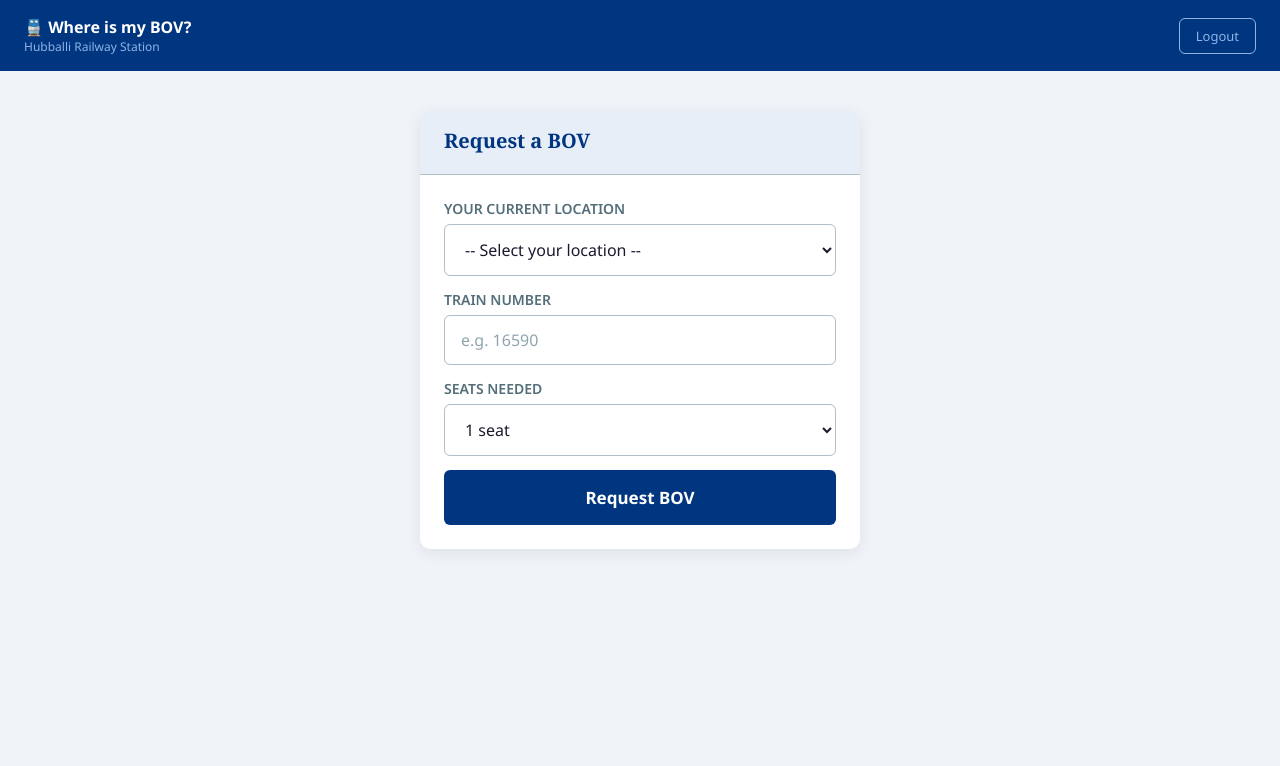
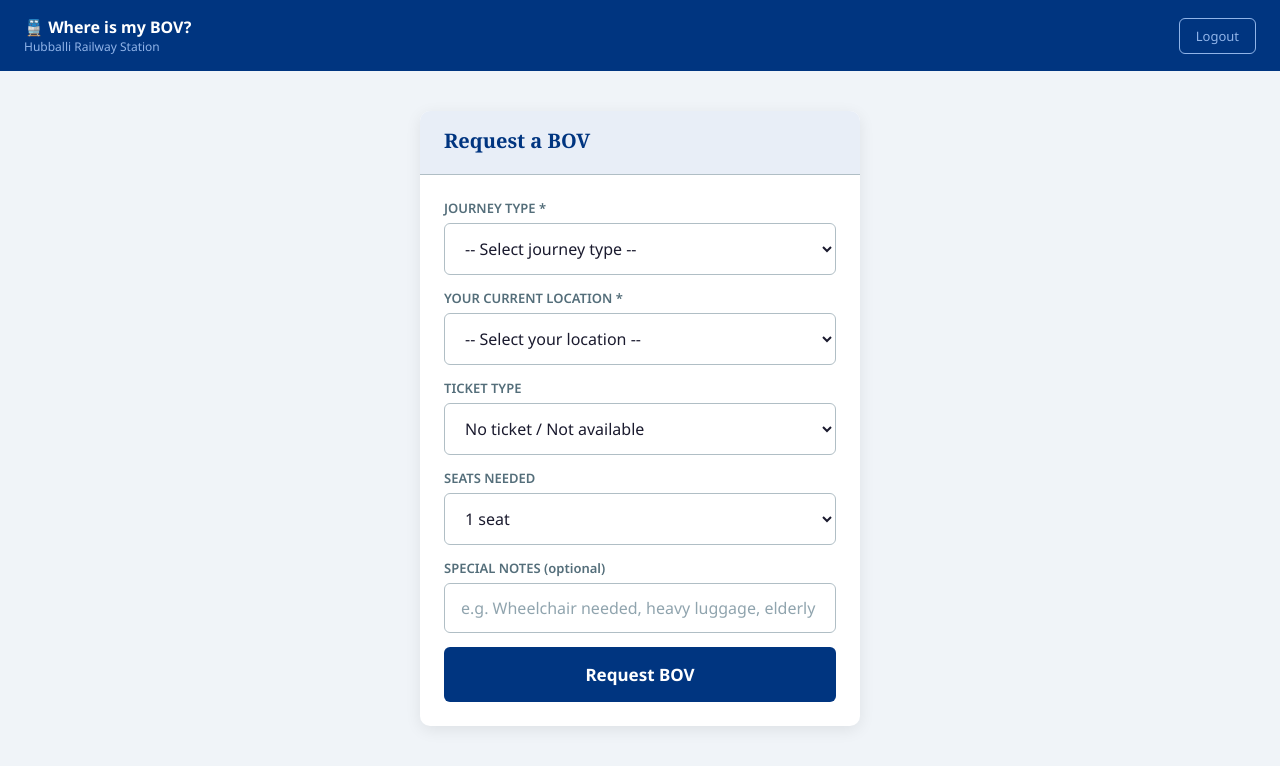
Before and after one commit to aayushkumarrai/bov-app, a React (Vite) app: page /passenger in a window 1280 px wide. Shown: the top 766 px of the page. Built offline with nearby package versions, Linux system fonts and the light colour scheme.

Commit message:
Added journey type, ticket type, notes and cancel button

```diff
--- a/src/DriverDashboard.jsx
+++ b/src/DriverDashboard.jsx
@@ -56,6 +56,13 @@ function DriverDashboard() {
     navigate("/login");
   };
 
+  const ticketLabel = (type, value) => {
+    if (type === "pnr") return `PNR: ${value}`;
+    if (type === "train") return `Train: ${value}`;
+    if (type === "uts") return "UTS Ticket";
+    return "No ticket";
+  };
+
   const headerBar = (
     <div style={{
       background: "#003580",
@@ -92,9 +99,7 @@ function DriverDashboard() {
         <div style={{ maxWidth: "480px", margin: "60px auto", padding: "0 20px", textAlign: "center" }}>
           <div style={{ fontSize: "56px", marginBottom: "16px" }}>🚗</div>
           <h2 style={{ fontSize: "24px", marginBottom: "8px" }}>On the way to passenger</h2>
-          <p style={{ color: "#546e7a", marginBottom: "24px" }}>
-            Please proceed to the location below.
-          </p>
+          <p style={{ color: "#546e7a", marginBottom: "24px" }}>Please proceed to the location below.</p>
           <div style={{
             background: "#ffffff",
             border: "2px solid #003580",
@@ -112,13 +117,23 @@ function DriverDashboard() {
               <strong>{acceptedRequest.location}</strong>
             </p>
             <p style={{ margin: "8px 0", fontSize: "15px" }}>
-              <span style={{ color: "#546e7a" }}>🚂 Train: </span>
-              <strong>{acceptedRequest.trainNumber}</strong>
+              <span style={{ color: "#546e7a" }}>🚆 Journey: </span>
+              <strong>{acceptedRequest.journeyType === "departing" ? "Departing Hubballi" : "Arriving at Hubballi"}</strong>
+            </p>
+            <p style={{ margin: "8px 0", fontSize: "15px" }}>
+              <span style={{ color: "#546e7a" }}>🎫 Ticket: </span>
+              <strong>{ticketLabel(acceptedRequest.ticketType, acceptedRequest.ticketValue)}</strong>
             </p>
             <p style={{ margin: "8px 0", fontSize: "15px" }}>
               <span style={{ color: "#546e7a" }}>💺 Seats: </span>
               <strong>{acceptedRequest.seatsNeeded}</strong>
             </p>
+            {acceptedRequest.notes && (
+              <p style={{ margin: "8px 0", fontSize: "15px", background: "#fff3e0", padding: "8px 12px", borderRadius: "6px" }}>
+                <span style={{ color: "#e65100" }}>📝 Note: </span>
+                <strong>{acceptedRequest.notes}</strong>
+              </p>
+            )}
           </div>
           <button
             onClick={completeRequest}
@@ -208,7 +223,12 @@ function DriverDashboard() {
                 <strong>{req.location}</strong>
               </p>
               <p style={{ margin: "8px 0", fontSize: "15px" }}>
-                <span style={{ color: "#546e7a" }}>🚂 Train: </span>{req.trainNumber}
+                <span style={{ color: "#546e7a" }}>🚆 Journey: </span>
+                {req.journeyType === "departing" ? "Departing Hubballi" : "Arriving at Hubballi"}
+              </p>
+              <p style={{ margin: "8px 0", fontSize: "15px" }}>
+                <span style={{ color: "#546e7a" }}>🎫 Ticket: </span>
+                {ticketLabel(req.ticketType, req.ticketValue)}
               </p>
               <p style={{ margin: "8px 0", fontSize: "15px" }}>
                 <span style={{ color: "#546e7a" }}>💺 Seats: </span>{req.seatsNeeded}
@@ -216,6 +236,11 @@ function DriverDashboard() {
               <p style={{ margin: "8px 0", fontSize: "14px", color: "#546e7a" }}>
                 👤 {req.passengerEmail}
               </p>
+              {req.notes && (
+                <p style={{ margin: "8px 0", fontSize: "14px", background: "#fff3e0", padding: "8px 12px", borderRadius: "6px" }}>
+                  <span style={{ color: "#e65100" }}>📝 </span>{req.notes}
+                </p>
+              )}
               <button
                 onClick={() => acceptRequest(req.id)}
                 style={{
--- a/src/PassengerDashboard.jsx
+++ b/src/PassengerDashboard.jsx
@@ -1,6 +1,6 @@
 import { useState, useEffect } from "react";
 import { db, auth } from "./firebase";
-import { collection, addDoc, serverTimestamp, query, where, onSnapshot } from "firebase/firestore";
+import { collection, addDoc, serverTimestamp, query, where, onSnapshot, doc, updateDoc } from "firebase/firestore";
 import { signOut } from "firebase/auth";
 import { useNavigate } from "react-router-dom";
 
@@ -22,8 +22,11 @@ const LOCATIONS = [
 
 function PassengerDashboard() {
   const [location, setLocation] = useState("");
-  const [trainNumber, setTrainNumber] = useState("");
+  const [journeyType, setJourneyType] = useState("");
+  const [ticketType, setTicketType] = useState("none");
+  const [ticketValue, setTicketValue] = useState("");
   const [seats, setSeats] = useState(1);
+  const [notes, setNotes] = useState("");
   const [error, setError] = useState("");
   const [activeRequest, setActiveRequest] = useState(null);
   const navigate = useNavigate();
@@ -37,8 +40,8 @@ function PassengerDashboard() {
     );
     const unsubscribe = onSnapshot(q, (snapshot) => {
       if (!snapshot.empty) {
-        const doc = snapshot.docs[0];
-        setActiveRequest({ id: doc.id, ...doc.data() });
+        const d = snapshot.docs[0];
+        setActiveRequest({ id: d.id, ...d.data() });
       } else {
         setActiveRequest(null);
       }
@@ -47,23 +50,39 @@ function PassengerDashboard() {
   }, []);
 
   const handleRequest = async () => {
-    if (!location || !trainNumber) {
-      setError("Please fill all fields.");
+    if (!location || !journeyType) {
+      setError("Please fill all required fields.");
+      return;
+    }
+    if ((ticketType === "pnr" || ticketType === "train") && !ticketValue) {
+      setError("Please enter your ticket details.");
       return;
     }
     try {
       await addDoc(collection(db, "requests"), {
         passengerId: auth.currentUser.uid,
         passengerEmail: auth.currentUser.email,
-        location: location,
-        trainNumber: trainNumber,
+        location,
+        journeyType,
+        ticketType,
+        ticketValue,
         seatsNeeded: seats,
+        notes,
         status: "pending",
         timestamp: serverTimestamp()
       });
+      setError("");
     } catch (e) {
       setError(e.message);
     }
+  };
+
+  const handleCancel = async () => {
+    if (!activeRequest) return;
+    await updateDoc(doc(db, "requests", activeRequest.id), {
+      status: "cancelled"
+    });
+    setActiveRequest(null);
   };
 
   const handleLogout = async () => {
@@ -108,28 +127,51 @@ function PassengerDashboard() {
           <div style={{ fontSize: "56px", marginBottom: "16px" }}>⏳</div>
           <h2 style={{ fontSize: "24px", marginBottom: "8px" }}>Waiting for a Driver</h2>
           <p style={{ color: "#546e7a", marginBottom: "24px" }}>
-            Your request has been sent to all available BOV drivers nearby.
+            Your request has been sent to all available BOV drivers.
           </p>
           <div style={{
             background: "#ffffff",
             border: "1px solid #b0bec5",
             borderRadius: "10px",
             padding: "20px",
-            textAlign: "left"
+            textAlign: "left",
+            marginBottom: "20px"
           }}>
             <p style={{ margin: "8px 0", fontSize: "15px" }}>
               <span style={{ color: "#546e7a" }}>📍 Location: </span>
               <strong>{activeRequest.location}</strong>
             </p>
             <p style={{ margin: "8px 0", fontSize: "15px" }}>
-              <span style={{ color: "#546e7a" }}>🚂 Train: </span>
-              <strong>{activeRequest.trainNumber}</strong>
+              <span style={{ color: "#546e7a" }}>🚆 Journey: </span>
+              <strong>{activeRequest.journeyType === "departing" ? "Departing Hubballi" : "Arriving at Hubballi"}</strong>
             </p>
             <p style={{ margin: "8px 0", fontSize: "15px" }}>
               <span style={{ color: "#546e7a" }}>💺 Seats: </span>
               <strong>{activeRequest.seatsNeeded}</strong>
             </p>
+            {activeRequest.notes && (
+              <p style={{ margin: "8px 0", fontSize: "15px" }}>
+                <span style={{ color: "#546e7a" }}>📝 Notes: </span>
+                <strong>{activeRequest.notes}</strong>
+              </p>
+            )}
           </div>
+          <button
+            onClick={handleCancel}
+            style={{
+              width: "100%",
+              padding: "14px",
+              background: "#ffffff",
+              color: "#c62828",
+              border: "2px solid #c62828",
+              borderRadius: "6px",
+              fontSize: "15px",
+              fontWeight: "700",
+              cursor: "pointer"
+            }}
+          >
+            Cancel Request
+          </button>
         </div>
       </div>
     );
@@ -188,8 +230,17 @@ function PassengerDashboard() {
           </div>
 
           <div style={{ padding: "24px" }}>
-            <label style={{ display: "block", fontSize: "14px", fontWeight: "600", color: "#546e7a", marginBottom: "6px" }}>
-              YOUR CURRENT LOCATION
+            <label style={{ display: "block", fontSize: "13px", fontWeight: "600", color: "#546e7a", marginBottom: "6px" }}>
+              JOURNEY TYPE *
+            </label>
+            <select value={journeyType} onChange={e => setJourneyType(e.target.value)}>
+              <option value="">-- Select journey type --</option>
+              <option value="departing">Departing from Hubballi</option>
+              <option value="arriving">Arriving at Hubballi</option>
+            </select>
+
+            <label style={{ display: "block", fontSize: "13px", fontWeight: "600", color: "#546e7a", marginBottom: "6px" }}>
+              YOUR CURRENT LOCATION *
             </label>
             <select value={location} onChange={e => setLocation(e.target.value)}>
               <option value="">-- Select your location --</option>
@@ -198,17 +249,31 @@ function PassengerDashboard() {
               ))}
             </select>
 
-            <label style={{ display: "block", fontSize: "14px", fontWeight: "600", color: "#546e7a", marginBottom: "6px" }}>
-              TRAIN NUMBER
+            <label style={{ display: "block", fontSize: "13px", fontWeight: "600", color: "#546e7a", marginBottom: "6px" }}>
+              TICKET TYPE
             </label>
-            <input
-              type="text"
-              placeholder="e.g. 16590"
-              value={trainNumber}
-              onChange={e => setTrainNumber(e.target.value)}
-            />
+            <select value={ticketType} onChange={e => { setTicketType(e.target.value); setTicketValue(""); }}>
+              <option value="none">No ticket / Not available</option>
+              <option value="pnr">PNR Number</option>
+              <option value="train">Train Number</option>
+              <option value="uts">UTS Ticket</option>
+            </select>
 
-            <label style={{ display: "block", fontSize: "14px", fontWeight: "600", color: "#546e7a", marginBottom: "6px" }}>
+            {(ticketType === "pnr" || ticketType === "train") && (
+              <>
+                <label style={{ display: "block", fontSize: "13px", fontWeight: "600", color: "#546e7a", marginBottom: "6px" }}>
+                  {ticketType === "pnr" ? "ENTER PNR NUMBER" : "ENTER TRAIN NUMBER"}
+                </label>
+                <input
+                  type="text"
+                  placeholder={ticketType === "pnr" ? "e.g. 8714521369" : "e.g. 16590"}
+                  value={ticketValue}
+                  onChange={e => setTicketValue(e.target.value)}
+                />
+              </>
+            )}
+
+            <label style={{ display: "block", fontSize: "13px", fontWeight: "600", color: "#546e7a", marginBottom: "6px" }}>
               SEATS NEEDED
             </label>
             <select value={seats} onChange={e => setSeats(Number(e.target.value))}>
@@ -216,6 +281,16 @@ function PassengerDashboard() {
                 <option key={n} value={n}>{n} {n === 1 ? "seat" : "seats"}</option>
               ))}
             </select>
+
+            <label style={{ display: "block", fontSize: "13px", fontWeight: "600", color: "#546e7a", marginBottom: "6px" }}>
+              SPECIAL NOTES (optional)
+            </label>
+            <input
+              type="text"
+              placeholder="e.g. Wheelchair needed, heavy luggage, elderly passenger"
+              value={notes}
+              onChange={e => setNotes(e.target.value)}
+            />
 
             {error && (
               <div style={{
```
